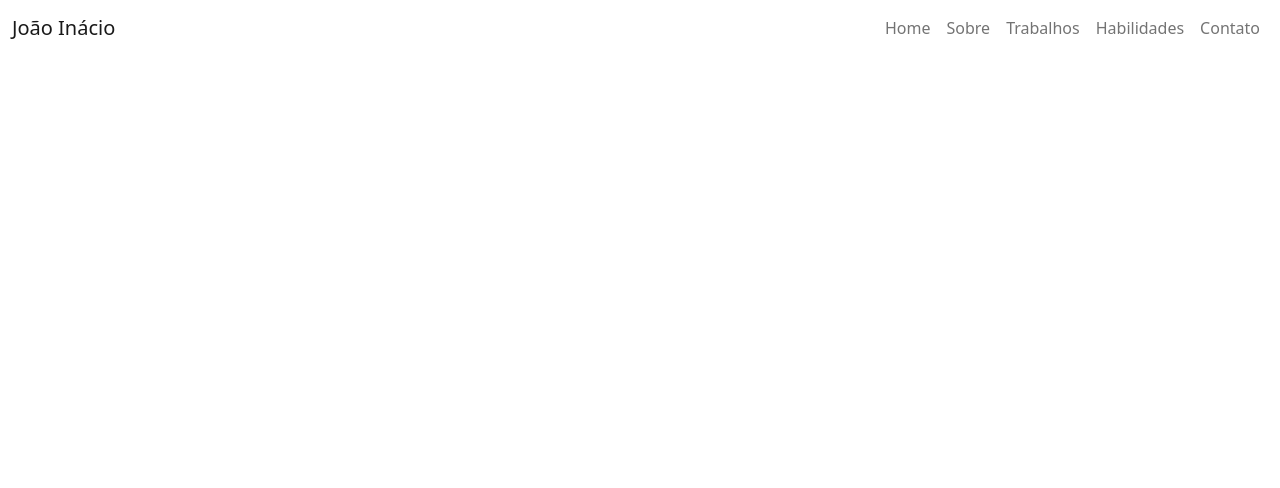
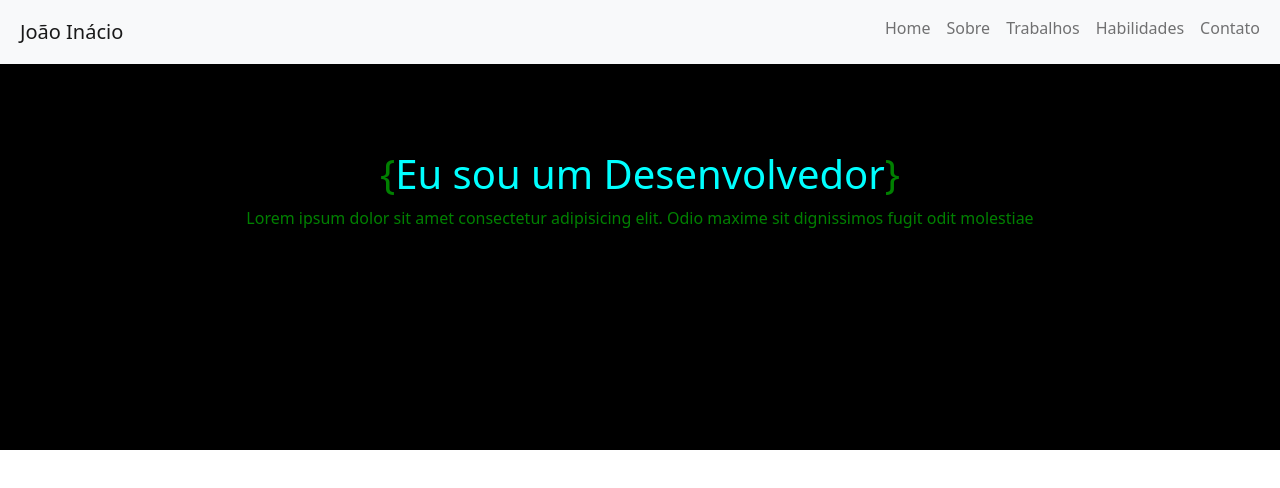
Before and after one commit to Joao-Inacio/my-portfolio, a plain HTML site: page home.html in a window 1280 px wide. Drawn offline with nearby package versions, Linux system fonts and the light colour scheme.

Commit message:
Apresetacao

```diff
--- /dev/null
+++ b/estilo.css
@@ -0,0 +1,26 @@
+*{
+    overflow: hidden;
+}
+@media (max-width: 575.98px){
+    html,body{
+        text-align: center;
+    }
+}
+
+
+
+
+/* Conteudo do cabeçalho */
+.introducao{
+    padding-top:150px ;
+    text-align: center;
+    height: 450px;
+
+}
+.introducao, .titulo, .subinformacao{
+    background-color: black;
+    color: green;
+}
+.chaves{
+    color:cyan;
+}
--- a/home.html
+++ b/home.html
@@ -7,20 +7,21 @@
 
         <!-- Bootstrap CSS -->
         <link href="https://cdn.jsdelivr.net/npm/bootstrap@5.0.0-beta1/dist/css/bootstrap.min.css" rel="stylesheet" integrity="sha384-giJF6kkoqNQ00vy+HMDP7azOuL0xtbfIcaT9wjKHr8RbDVddVHyTfAAsrekwKmP1" crossorigin="anonymous">
-
+        <!-- CSS Externo -->
+        <link rel="stylesheet" href="estilo.css">
         <title>My Portifolio</title>
     </head>
     <body>
         <!-- Inicio Cabeçalho -->
         <header>
-            <nav class="navbar navbar-expand-sm navbar-light fixed-top">
+            <nav class="navbar navbar-expand-sm bg-light navbar-light fixed-top">
                 <div class="container-fluid">
-                    <a class="navbar-brand " href="">João Inácio</a>
-                    <button class="navbar-toggler" data-bs-toggle="collapse" data-bs-target="#navegar" aria-controls="navegar" aria-expanded="false" aria-label="Toggle navigation" >
+                    <a class="navbar-brand p-2 " href="">João Inácio</a>
+                    <button class="navbar-toggler " data-bs-toggle="collapse" data-bs-target="#navegar" aria-controls="navegar" aria-expanded="false" aria-label="Toggle navigation" >
                         <span class="navbar-toggler-icon"></span>
                     </button>
-                    <div class="collapse navbar-collapse row text-sm-center  " id="navegar">
-                        <ul class="navbar-nav nav justify-content-end text-sm-center mb-2  mb-lg-0">
+                    <div class="collapse navbar-collapse row   " id="navegar">
+                        <ul class="navbar-nav nav justify-content-end mb-2  ">
                             <li class="nav-item">
                                 <a class="nav-link" aria-current="page" href="home.html">Home</a>
                             </li>
@@ -39,8 +40,15 @@
                         </ul>
                     </div>
                 </div>
-
             </nav>
+            <div class="introducao">
+                <div class="row">
+                    <div class="col-md infomacao">
+                        <h1 class="titulo">{<span class="chaves">Eu sou um Desenvolvedor</span>}</h1>
+                        <p class="subinformacao">Lorem ipsum dolor sit amet consectetur adipisicing elit. Odio maxime sit dignissimos fugit odit molestiae </p>
+                    </div>
+                </div>
+            </div>
         </header>
         <!-- Fim Cabeçalho -->
 
```
